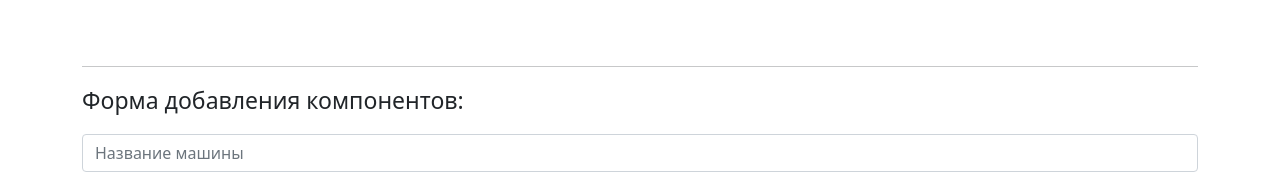
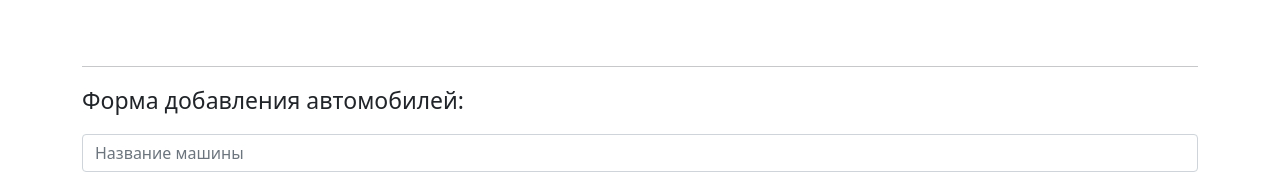
Before and after one commit to Niatomi/js-learn, an Angular app in the folder angular-js-learn/angular-learn-project/: page / in a window 1280 px wide. Shown: the top 174 px of the page. Built offline with nearby package versions, Linux system fonts and the light colour scheme.

Commit message:
Changed header of form

```diff
--- a/angular-js-learn/angular-learn-project/src/app/add-car/add-car.component.html
+++ b/angular-js-learn/angular-learn-project/src/app/add-car/add-car.component.html
@@ -1,5 +1,5 @@
 <hr />
-<p class="form-name">Форма добавления компонентов:</p>
+<p class="form-name">Форма добавления автомобилей:</p>
 <!-- <input
   type="text"
   placeholder="Название машины"
```
